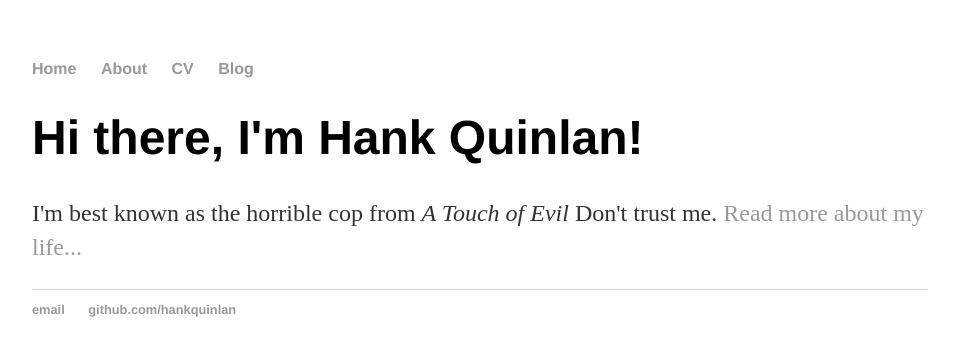
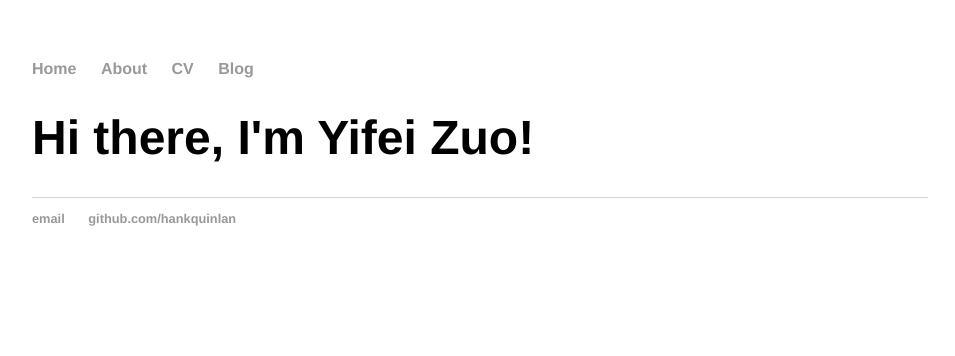
Before and after one commit to yifeizuo/yifeizuo.github.io, a Jekyll site: the page built from index.html, in a window 1280 px wide. Shown: the top 356 px of the page, without its empty margins (160-1115 px from the left). Built offline with Jekyll 4.4.1, drawn with Linux system fonts in a browser that asks for light colours.

Commit message:
Update index.html

```diff
--- a/index.html
+++ b/index.html
@@ -1,8 +1,7 @@
 ---
 layout: default
-title: Hank Quinlan, Horrible Cop
+title: Yifei Zuo
 ---
 <div class="blurb">
-	<h1>Hi there, I'm Hank Quinlan!</h1>
-	<p>I'm best known as the horrible cop from <em>A Touch of Evil</em> Don't trust me. <a href="/about">Read more about my life...</a></p>
+	<h1>Hi there, I'm Yifei Zuo!</h1>
 </div><!-- /.blurb -->
```
